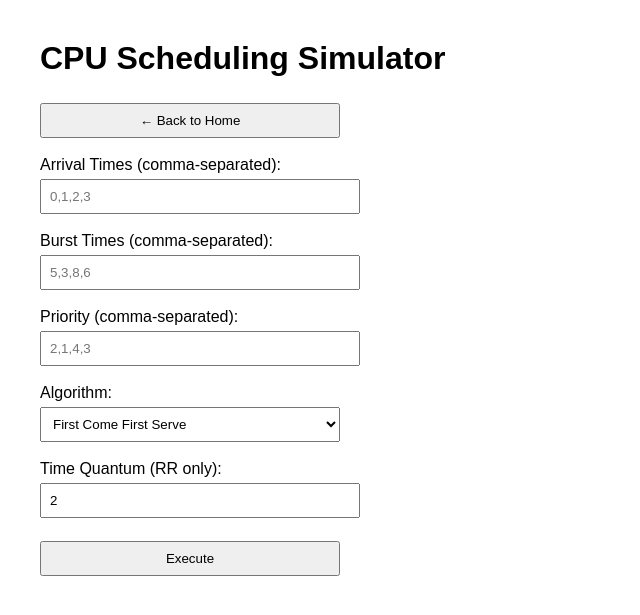
After one commit to lindenn21/os_final_project, a Flask app: page /cpu-scheduling in a window 1280 px wide. The commit adds this page. Shown: the top 615 px of the page, without its empty margins (0-640 px from the left). Run offline with Flask 3, Linux system fonts and the light colour scheme.

Commit message:
WORKING FCFS RR PRIO SJF

```diff
--- a/app.py
+++ b/app.py
@@ -3,9 +3,9 @@ from flask import Flask, render_template, request
 app = Flask(__name__)
 
 
-# =========================
-# FCFS SCHEDULING
-# =========================
+
+# CPU SCHED ALGORITHMS DITO
+
 def fcfs(processes):
 
     processes.sort(key=lambda x: x["arrival"])
@@ -25,12 +25,226 @@ def fcfs(processes):
 
     return processes
 
+def sjf(processes):
 
-# =========================
-# HOME ROUTE
-# =========================
-@app.route("/", methods=["GET", "POST"])
-def home():
+    processes = [p.copy() for p in processes]
+
+    completed = []
+    current_time = 0
+
+    while len(completed) < len(processes):
+
+        available = [
+            p for p in processes
+            if p not in completed and p["arrival"] <= current_time
+        ]
+
+        if not available:
+            current_time += 1
+            continue
+
+        shortest = min(available, key=lambda x: x["burst"])
+
+        shortest["waiting"] = current_time - shortest["arrival"]
+
+        current_time += shortest["burst"]
+
+        shortest["turnaround"] = (
+            shortest["waiting"] + shortest["burst"]
+        )
+
+        completed.append(shortest)
+
+    return completed
+
+def priority_non_preemptive(processes):
+
+    processes = [p.copy() for p in processes]
+
+    completed = []
+    current_time = 0
+
+    while len(completed) < len(processes):
+
+        available = [
+            p for p in processes
+            if p not in completed and p["arrival"] <= current_time
+        ]
+
+        if not available:
+            current_time += 1
+            continue
+
+        highest = min(
+            available,
+            key=lambda x: (x["priority"], x["arrival"])
+        )
+
+        highest["waiting"] = (
+            current_time - highest["arrival"]
+        )
+
+        current_time += highest["burst"]
+
+        highest["turnaround"] = (
+            highest["waiting"] + highest["burst"]
+        )
+
+        completed.append(highest)
+
+    return completed
+
+def priority_preemptive(processes):
+
+    processes = [p.copy() for p in processes]
+
+    n = len(processes)
+
+    remaining = {
+        p["pid"]: p["burst"]
+        for p in processes
+    }
+
+    completion = {}
+
+    current_time = 0
+    completed = 0
+
+    while completed < n:
+
+        available = [
+            p for p in processes
+            if p["arrival"] <= current_time
+            and remaining[p["pid"]] > 0
+        ]
+
+        if not available:
+            current_time += 1
+            continue
+
+        current = min(
+            available,
+            key=lambda x: (
+                x["priority"],
+                x["arrival"]
+            )
+        )
+
+        remaining[current["pid"]] -= 1
+        current_time += 1
+
+        if remaining[current["pid"]] == 0:
+
+            completion[current["pid"]] = current_time
+            completed += 1
+
+    results = []
+
+    for p in processes:
+
+        turnaround = (
+            completion[p["pid"]]
+            - p["arrival"]
+        )
+
+        waiting = (
+            turnaround
+            - p["burst"]
+        )
+
+        p["waiting"] = waiting
+        p["turnaround"] = turnaround
+
+        results.append(p)
+
+    return results
+
+def round_robin(processes, quantum):
+
+    processes = [p.copy() for p in processes]
+
+    n = len(processes)
+
+    remaining = {
+        p["pid"]: p["burst"]
+        for p in processes
+    }
+
+    completion = {}
+
+    current_time = 0
+    ready_queue = []
+
+    processes.sort(key=lambda x: x["arrival"])
+
+    i = 0
+
+    while len(completion) < n:
+
+        while i < n and processes[i]["arrival"] <= current_time:
+            ready_queue.append(processes[i])
+            i += 1
+
+        if not ready_queue:
+
+            if i < n:
+                current_time = processes[i]["arrival"]
+                continue
+
+        current = ready_queue.pop(0)
+
+        run_time = min(
+            quantum,
+            remaining[current["pid"]]
+        )
+
+        current_time += run_time
+
+        remaining[current["pid"]] -= run_time
+
+        while i < n and processes[i]["arrival"] <= current_time:
+            ready_queue.append(processes[i])
+            i += 1
+
+        if remaining[current["pid"]] > 0:
+            ready_queue.append(current)
+
+        else:
+            completion[current["pid"]] = current_time
+
+    results = []
+
+    for p in processes:
+
+        turnaround = (
+            completion[p["pid"]]
+            - p["arrival"]
+        )
+
+        waiting = (
+            turnaround
+            - p["burst"]
+        )
+
+        p["waiting"] = waiting
+        p["turnaround"] = turnaround
+
+        results.append(p)
+
+    return results
+
+# DITO YUNG INDEX
+
+@app.route("/")
+def index():
+    return render_template("index.html")
+
+
+
+# CPU SCHEDULING PAGE
+
+@app.route("/cpu-scheduling", methods=["GET", "POST"])
+def cpu_scheduling():
 
     results = []
     avg_waiting = 0
@@ -43,18 +257,16 @@ def home():
             bursts = request.form["burst"].split(",")
             priorities = request.form["priority"].split(",")
 
-            # safety check (prevents IndexError)
             n = min(len(arrivals), len(bursts), len(priorities))
 
             processes = []
 
             for i in range(n):
-
                 processes.append({
                     "pid": f"P{i+1}",
                     "arrival": int(arrivals[i].strip()),
                     "burst": int(bursts[i].strip()),
-                    "priority": int(priorities[i].strip()),
+                    "priority": int(priorities[i].strip())
                 })
 
             algorithm = request.form.get("algorithm", "FCFS")
@@ -62,12 +274,20 @@ def home():
             if algorithm == "FCFS":
                 results = fcfs(processes)
 
-            else:
-                # fallback for now
-                results = fcfs(processes)
+            elif algorithm == "SJF":
+                results = sjf(processes)
 
-            if len(results) > 0:
+            elif algorithm == "PNP":
+                results = priority_non_preemptive(processes)
 
+            elif algorithm == "PP":
+                results = priority_preemptive(processes)
+
+            elif algorithm == "RR":
+                quantum = int(request.form["quantum"])
+                results = round_robin(processes, quantum)
+
+            if results:
                 avg_waiting = sum(
                     p["waiting"] for p in results
                 ) / len(results)
@@ -77,11 +297,10 @@ def home():
                 ) / len(results)
 
         except Exception as e:
-            print("Error:", e)
-            results = []
+            print("ERROR:", e)
 
     return render_template(
-        "index.html",
+        "cpu_sched.html",
         results=results,
         avg_waiting=avg_waiting,
         avg_turnaround=avg_turnaround
--- a/requirements.txt
+++ b/requirements.txt
@@ -0,0 +1 @@
+Flask
--- /dev/null
+++ b/templates/cpu_sched.html
@@ -0,0 +1,111 @@
+<!DOCTYPE html>
+<html>
+<head>
+    <title>CPU Scheduling Simulator</title>
+
+    <style>
+        body {
+            font-family: Arial;
+            margin: 40px;
+        }
+
+        input, select, button {
+            padding: 8px;
+            margin-top: 5px;
+            width: 300px;
+        }
+
+        table {
+            border-collapse: collapse;
+            margin-top: 20px;
+        }
+
+        th, td {
+            border: 1px solid black;
+            padding: 10px;
+            text-align: center;
+        }
+
+        h2, h3 {
+            margin-top: 20px;
+        }
+    </style>
+</head>
+
+<body>
+
+    <h1>CPU Scheduling Simulator</h1>
+
+    <a href="/">
+        <button>← Back to Home</button>
+    </a>
+
+    <br><br>
+
+    <form method="POST">
+
+        <label>Arrival Times (comma-separated):</label><br>
+        <input type="text" name="arrival" placeholder="0,1,2,3" required>
+        <br><br>
+
+        <label>Burst Times (comma-separated):</label><br>
+        <input type="text" name="burst" placeholder="5,3,8,6" required>
+        <br><br>
+
+        <label>Priority (comma-separated):</label><br>
+        <input type="text" name="priority" placeholder="2,1,4,3" required>
+        <br><br>
+
+        <label>Algorithm:</label><br>
+        <select name="algorithm">
+            <option value="FCFS">First Come First Serve</option>
+            <option value="SJF">Shortest Job First</option>
+            <option value="PNP">Priority Non-Preemptive</option>
+            <option value="PP">Priority Preemptive</option>
+            <option value="RR">Round Robin</option>
+        </select>
+
+        <br><br>
+
+        <label>Time Quantum (RR only):</label><br>
+        <input type="number" name="quantum" value="2">
+
+        <br><br>
+
+        <button type="submit">Execute</button>
+
+    </form>
+
+    {% if results %}
+
+    <h2>Results</h2>
+
+    <table>
+        <tr>
+            <th>PID</th>
+            <th>Arrival</th>
+            <th>Burst</th>
+            <th>Priority</th>
+            <th>Waiting Time</th>
+            <th>Turnaround Time</th>
+        </tr>
+
+        {% for p in results %}
+        <tr>
+            <td>{{ p.pid }}</td>
+            <td>{{ p.arrival }}</td>
+            <td>{{ p.burst }}</td>
+            <td>{{ p.priority }}</td>
+            <td>{{ p.waiting }}</td>
+            <td>{{ p.turnaround }}</td>
+        </tr>
+        {% endfor %}
+    </table>
+
+    <h3>Average Waiting Time: {{ avg_waiting }}</h3>
+    <h3>Average Turnaround Time: {{ avg_turnaround }}</h3>
+
+    {% endif %}
+
+</body>
+</html>
```
Also changed, not shown: templates/index.html (+11 -95 lines).
